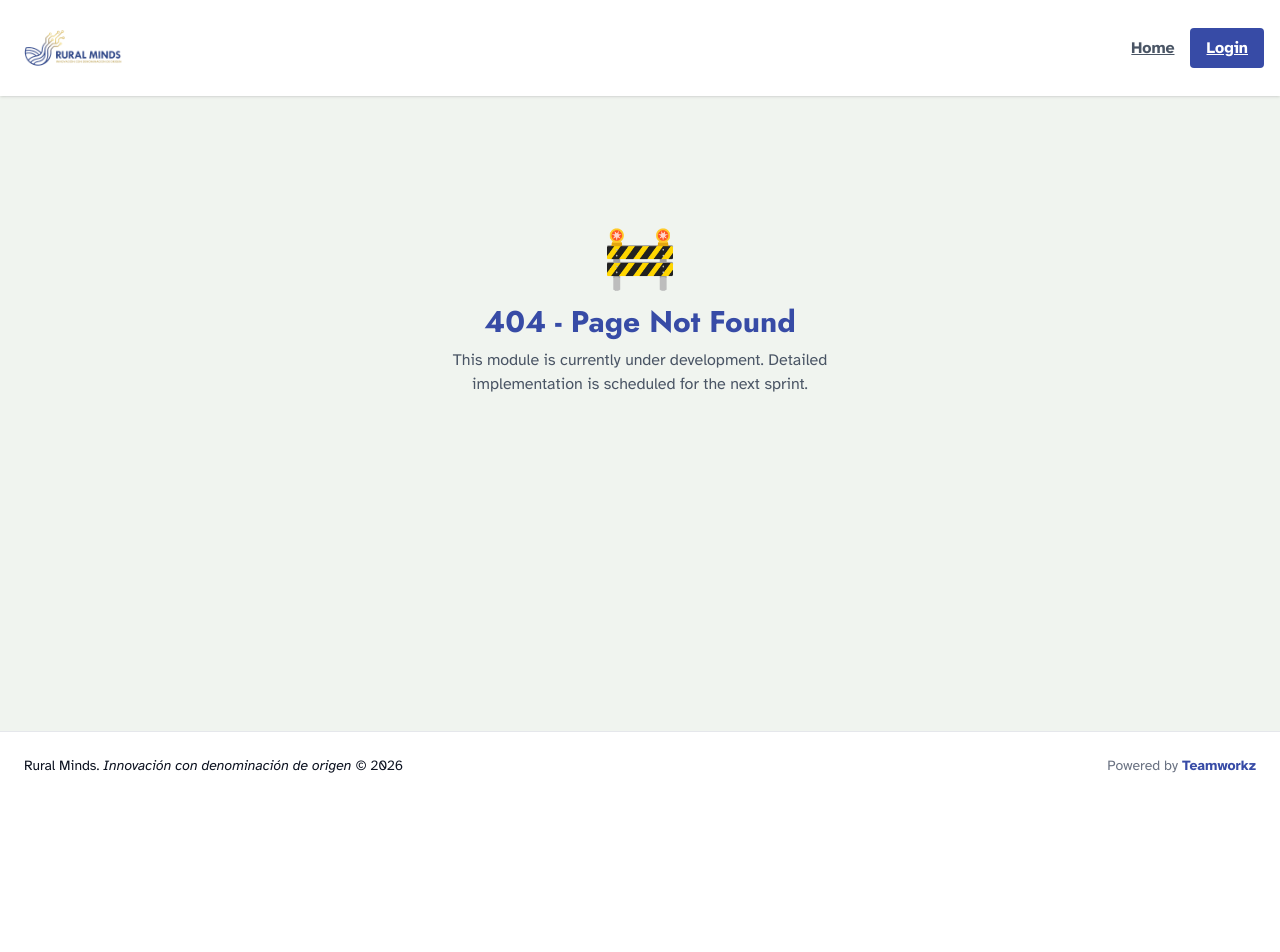
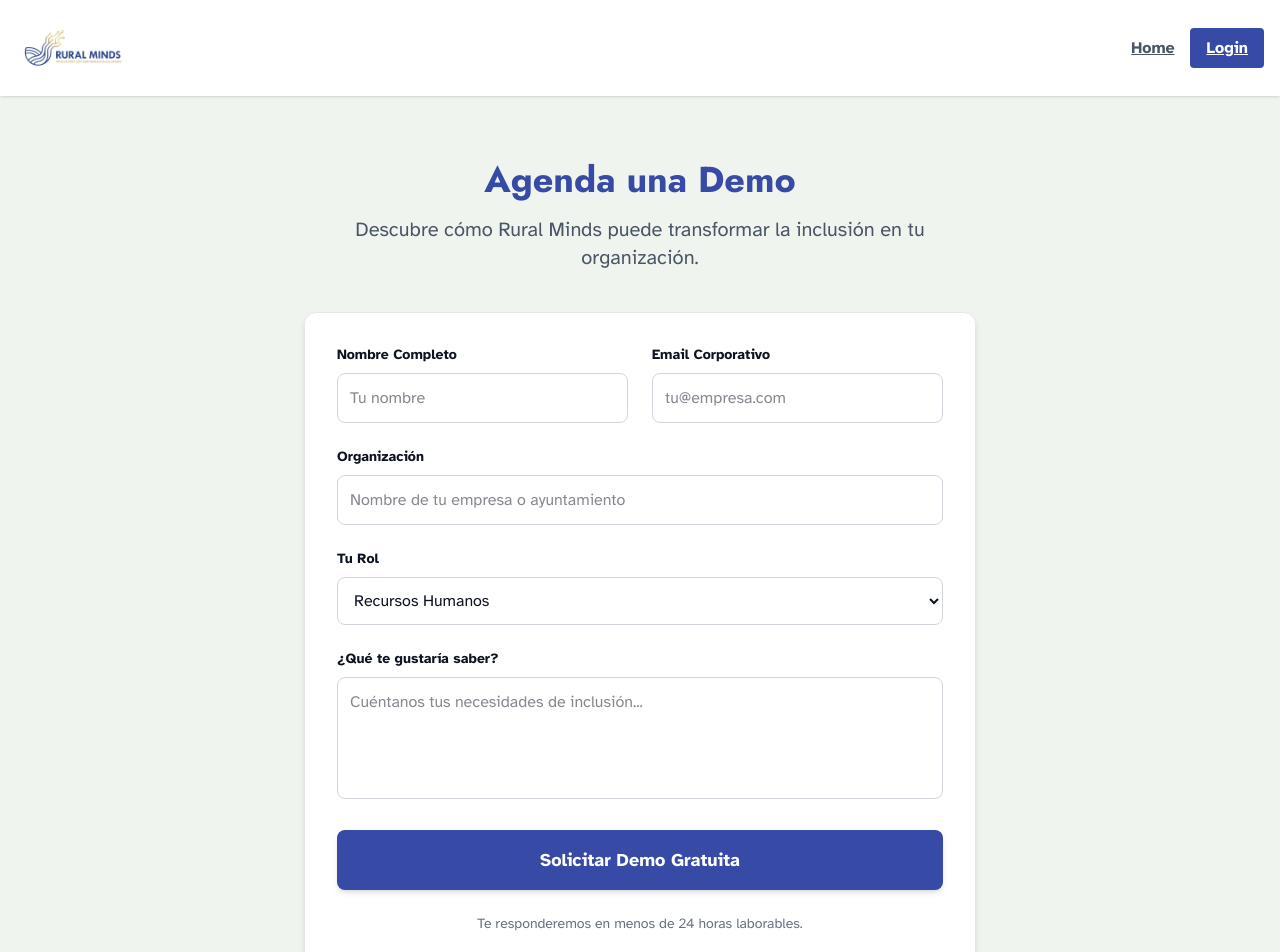
Before and after one commit to Teamworkz-rompiendo-barreras/Rural_Minds, a React (Vite) app in the folder frontend/: page /contact in a window 1280 px wide. Shown: the top 952 px of the page. Before the commit the page ends 800 px from the top, so only its background shows below. Built offline with nearby package versions, Linux system fonts and the light colour scheme; no server answers; what @react-pdf/renderer would draw is missing.

Commit message:
fix: Critical issues - SensoryProfile hardcoded URLs, Contact page, Register branding

```diff
--- a/frontend/src/App.tsx
+++ b/frontend/src/App.tsx
@@ -14,6 +14,7 @@ import EnterpriseDashboard from './pages/EnterpriseDashboard';
 import CreateProject from './pages/CreateProject';
 import ProjectDetail from './pages/ProjectDetail';
 import Chat from './pages/Chat';
+import Contact from './pages/Contact';
 
 import LandingPage from './pages/LandingPage';
 import MainDashboard from './pages/MainDashboard';
@@ -35,6 +36,7 @@ function App() {
         <Route path="/create-project" element={<CreateProject />} />
         <Route path="/login" element={<Login />} />
         <Route path="/register" element={<Register />} />
+        <Route path="/contact" element={<Contact />} />
         <Route path="/profile" element={<TalentProfileWizard />} />
 
         {/* Dashboards by Profile */}
--- /dev/null
+++ b/frontend/src/pages/Contact.tsx
@@ -0,0 +1,103 @@
+
+import React from 'react';
+import { Link } from 'react-router-dom';
+
+const Contact: React.FC = () => {
+    return (
+        <div className="max-w-3xl mx-auto py-12 px-6">
+            <header className="mb-10 text-center">
+                <h1 className="text-4xl font-heading font-bold text-p2 mb-4">Agenda una Demo</h1>
+                <p className="text-xl text-gray-600 max-w-2xl mx-auto">
+                    Descubre cómo Rural Minds puede transformar la inclusión en tu organización.
+                </p>
+            </header>
+
+            <div className="bg-white p-8 rounded-xl shadow-md border border-gray-200">
+                <form className="space-y-6">
+                    <div className="grid grid-cols-1 md:grid-cols-2 gap-6">
+                        <div>
+                            <label htmlFor="name" className="block text-sm font-bold text-n900 mb-2">Nombre Completo</label>
+                            <input
+                                type="text"
+                                id="name"
+                                name="name"
+                                required
+                                className="w-full p-3 border border-gray-300 rounded-lg focus:ring-2 focus:ring-focus-ring focus:border-p2 outline-none"
+                                placeholder="Tu nombre"
+                            />
+                        </div>
+                        <div>
+                            <label htmlFor="email" className="block text-sm font-bold text-n900 mb-2">Email Corporativo</label>
+                            <input
+                                type="email"
+                                id="email"
+                                name="email"
+                                required
+                                className="w-full p-3 border border-gray-300 rounded-lg focus:ring-2 focus:ring-focus-ring focus:border-p2 outline-none"
+                                placeholder="tu@empresa.com"
+                            />
+                        </div>
+                    </div>
+
+                    <div>
+                        <label htmlFor="company" className="block text-sm font-bold text-n900 mb-2">Organización</label>
+                        <input
+                            type="text"
+                            id="company"
+                            name="company"
+                            required
+                            className="w-full p-3 border border-gray-300 rounded-lg focus:ring-2 focus:ring-focus-ring focus:border-p2 outline-none"
+                            placeholder="Nombre de tu empresa o ayuntamiento"
+                        />
+                    </div>
+
+                    <div>
+                        <label htmlFor="role" className="block text-sm font-bold text-n900 mb-2">Tu Rol</label>
+                        <select
+                            id="role"
+                            name="role"
+                            className="w-full p-3 border border-gray-300 rounded-lg focus:ring-2 focus:ring-focus-ring focus:border-p2 outline-none"
+                        >
+                            <option value="hr">Recursos Humanos</option>
+                            <option value="manager">Dirección</option>
+                            <option value="dei">Diversidad e Inclusión</option>
+                            <option value="municipality">Ayuntamiento</option>
+                            <option value="other">Otro</option>
+                        </select>
+                    </div>
+
+                    <div>
+                        <label htmlFor="message" className="block text-sm font-bold text-n900 mb-2">¿Qué te gustaría saber?</label>
+                        <textarea
+                            id="message"
+                            name="message"
+                            rows={4}
+                            className="w-full p-3 border border-gray-300 rounded-lg focus:ring-2 focus:ring-focus-ring focus:border-p2 outline-none resize-none"
+                            placeholder="Cuéntanos tus necesidades de inclusión..."
+                        ></textarea>
+                    </div>
+
+                    <button
+                        type="submit"
+                        className="w-full bg-p2 text-white font-bold py-4 rounded-lg hover:bg-p2/90 transition-all shadow-md focus:ring-4 focus:ring-focus-ring outline-none text-lg"
+                    >
+                        Solicitar Demo Gratuita
+                    </button>
+                </form>
+
+                <p className="text-center text-sm text-gray-500 mt-6">
+                    Te responderemos en menos de 24 horas laborables.
+                </p>
+            </div>
+
+            <div className="mt-10 text-center">
+                <p className="text-gray-600 mb-4">¿Prefieres explorar primero?</p>
+                <Link to="/register" className="text-p2 font-bold underline hover:no-underline">
+                    Crea una cuenta gratuita →
+                </Link>
+            </div>
+        </div>
+    );
+};
+
+export default Contact;
--- a/frontend/src/pages/Register.tsx
+++ b/frontend/src/pages/Register.tsx
@@ -43,7 +43,7 @@ const Register: React.FC = () => {
     return (
         <div className="flex items-center justify-center flex-grow p-4">
             <div className="bg-white p-8 rounded-xl shadow-lg max-w-md w-full border-t-4 border-accent">
-                <h2 className="text-3xl font-heading font-bold text-primary mb-6 text-center">Join Teamworkz</h2>
+                <h2 className="text-3xl font-heading font-bold text-primary mb-6 text-center">Únete a Rural Minds</h2>
                 {error && <div className="bg-red-100 text-red-700 p-3 rounded mb-4 text-sm" role="alert" aria-live="polite">{error}</div>}
                 <form onSubmit={handleSubmit} className="space-y-4">
                     <div>
--- a/frontend/src/pages/SensoryProfile.tsx
+++ b/frontend/src/pages/SensoryProfile.tsx
@@ -1,5 +1,5 @@
 import React, { useState, useEffect } from 'react';
-import axios from 'axios';
+import axios from '../config/api';
 import { useAuth } from '../context/AuthContext';
 
 interface SensoryPreferences {
@@ -27,7 +27,7 @@ const SensoryProfile: React.FC = () => {
 
     const fetchProfile = async () => {
         try {
-            const res = await axios.get('http://127.0.0.1:8000/user/profile/accessibility');
+            const res = await axios.get('/user/profile/accessibility');
             if (res.data.sensory_needs) {
                 // Merge default with fetched
                 setPreferences({
@@ -44,7 +44,7 @@ const SensoryProfile: React.FC = () => {
 
     const handleSave = async () => {
         try {
-            await axios.put('http://127.0.0.1:8000/user/profile/accessibility', {
+            await axios.put('/user/profile/accessibility', {
                 sensory_needs: preferences
             });
             setSaved(true);
```
